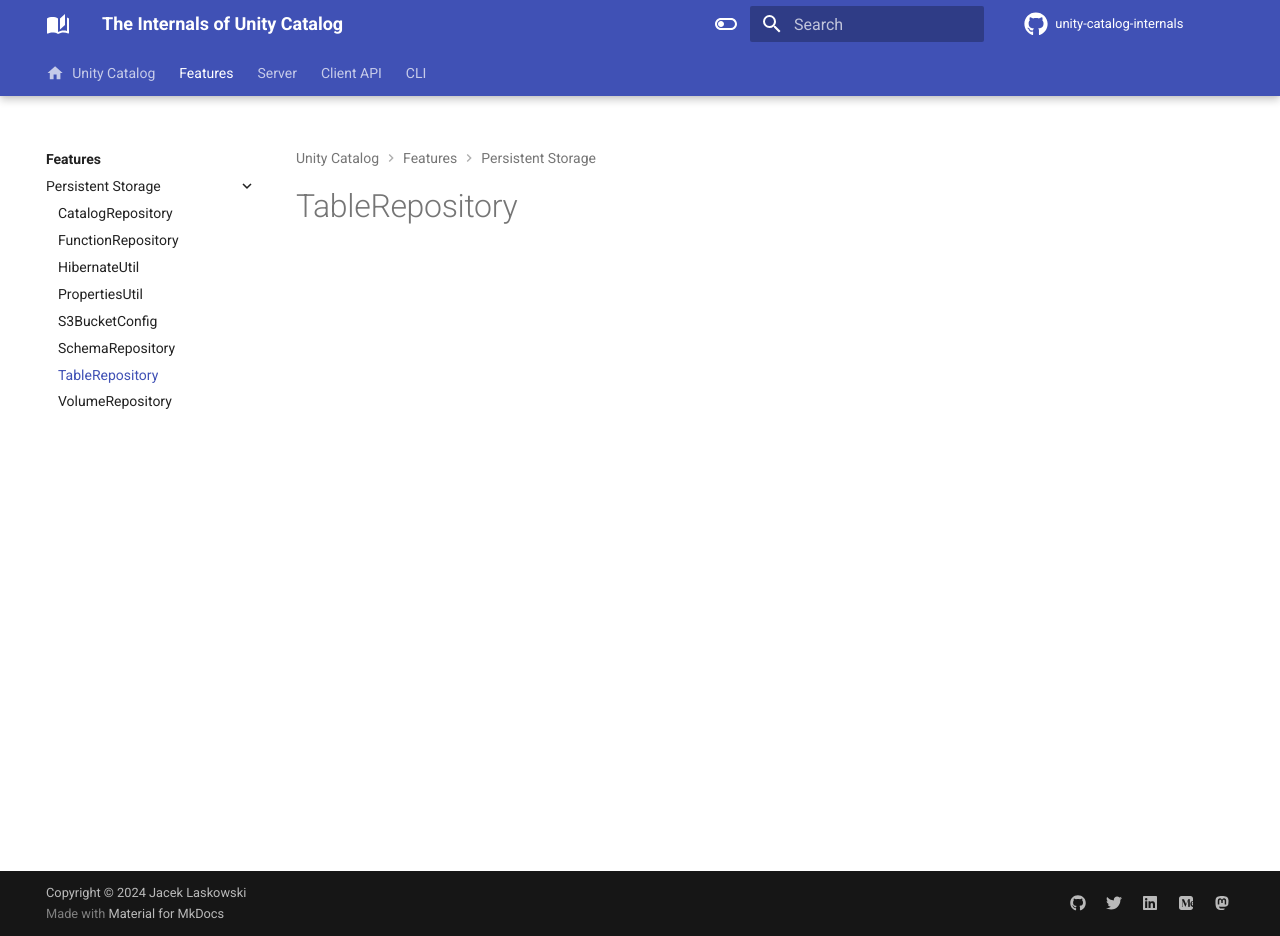
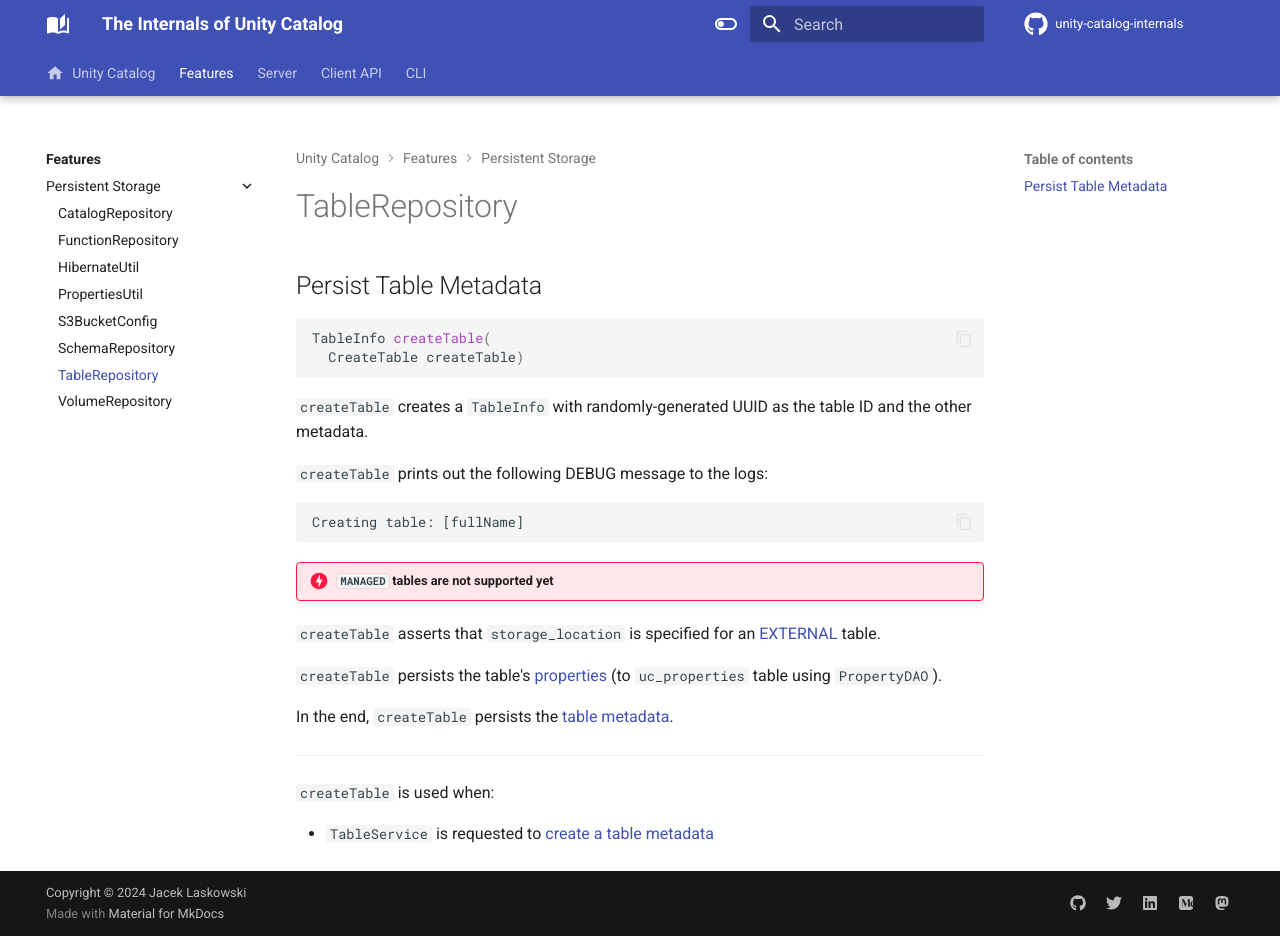
Before and after one commit to japila-books/unity-catalog-internals, an MkDocs documentation site: the page built from docs/persistent-storage/TableRepository.md, in a window 1280 px wide and 936 px high. Built offline with MkDocs 1.6.1 and Material for MkDocs 9.7.7, drawn with Linux system fonts in a browser that asks for light colours; comment, search, counter and statistics services are not loaded.

Commit message:
CreateTable, TableService and TableRepository

````diff
--- a/docs/persistent-storage/TableRepository.md
+++ b/docs/persistent-storage/TableRepository.md
@@ -1 +1,30 @@
 # TableRepository
+
+## Persist Table Metadata { #createTable }
+
+```java
+TableInfo createTable(
+  CreateTable createTable)
+```
+
+`createTable` creates a `TableInfo` with randomly-generated UUID as the table ID and the other metadata.
+
+`createTable` prints out the following DEBUG message to the logs:
+
+```text
+Creating table: [fullName]
+```
+
+!!! danger "`MANAGED` tables are not supported yet"
+
+`createTable` asserts that `storage_location` is specified for an [EXTERNAL](../server/CreateTable.md#EXTERNAL) table.
+
+`createTable` persists the table's [properties](../server/CreateTable.md#properties) (to `uc_properties` table using `PropertyDAO`).
+
+In the end, `createTable` persists the [table metadata](../server/CreateTable.md).
+
+---
+
+`createTable` is used when:
+
+* `TableService` is requested to [create a table metadata](../server/TableService.md#createTable)
````
Also changed, not shown: docs/server/CreateTable.md (+21 -0 lines), docs/server/TableService.md (+12 -3 lines).
